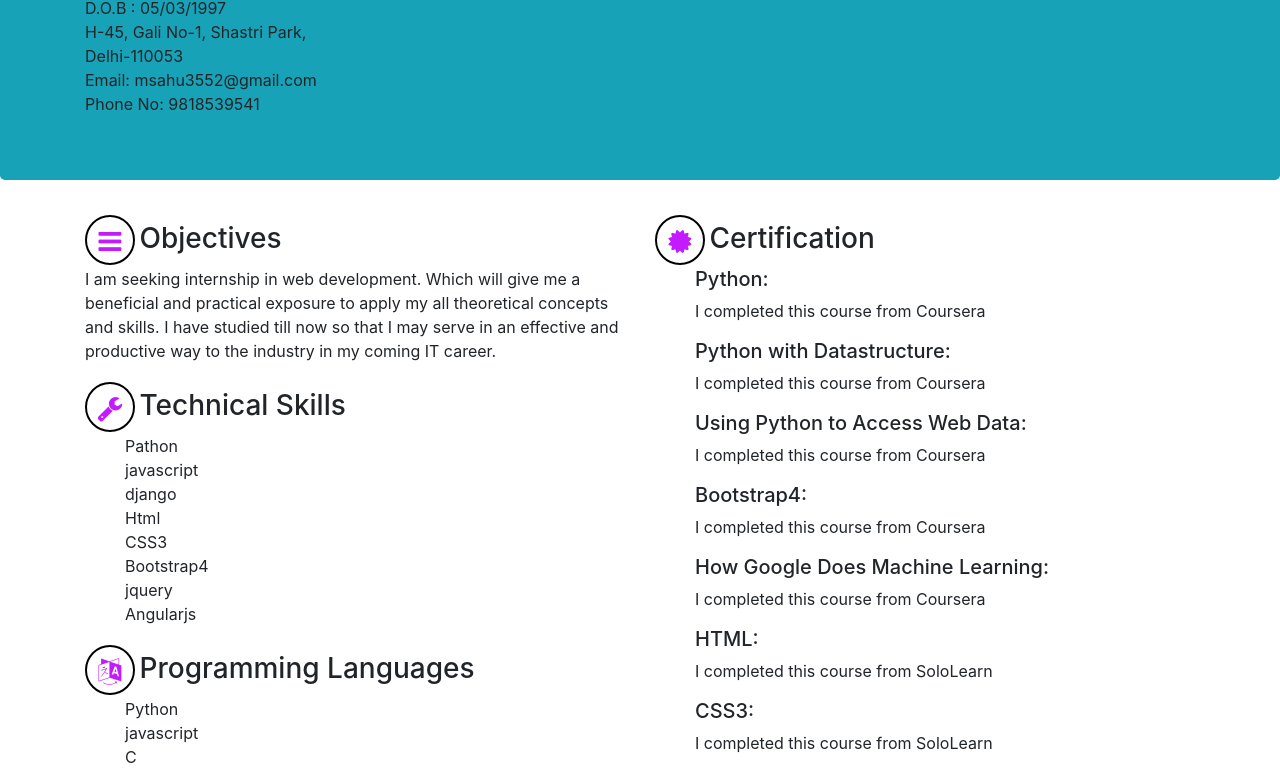
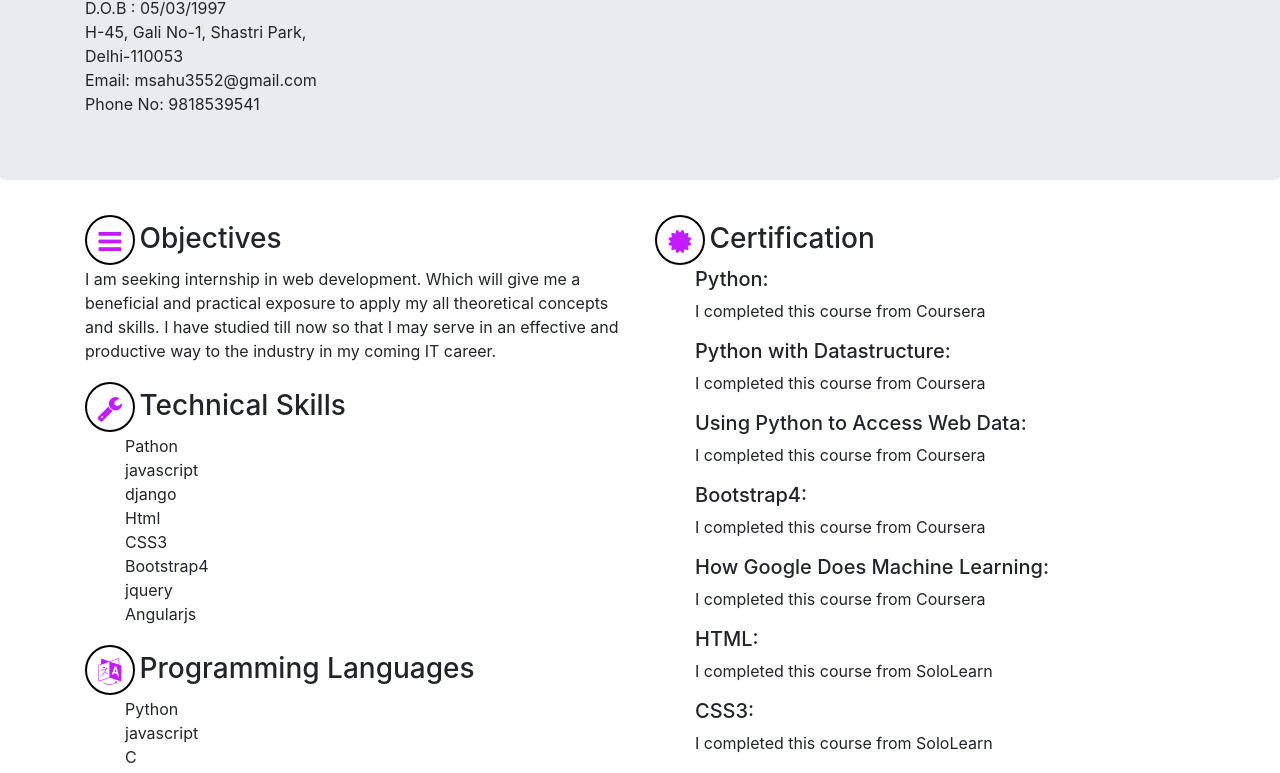
Before and after one commit to mukesh86637584/Resume, a plain HTML site: page index.html in a window 1280 px wide. Shown: the part 110-883 px from the top of the page. Drawn offline with nearby package versions, Linux system fonts and the light colour scheme.

Commit message:
Update index.html

```diff
--- a/index.html
+++ b/index.html
@@ -41,7 +41,7 @@
   </style>
 </head>
 <body>
-<header class="jumbotron bg-info">
+<header class="jumbotron">
 	<div class="container">
 		<h3>Mukesh</h3>
 		D.O.B : 05/03/1997<br>
```
